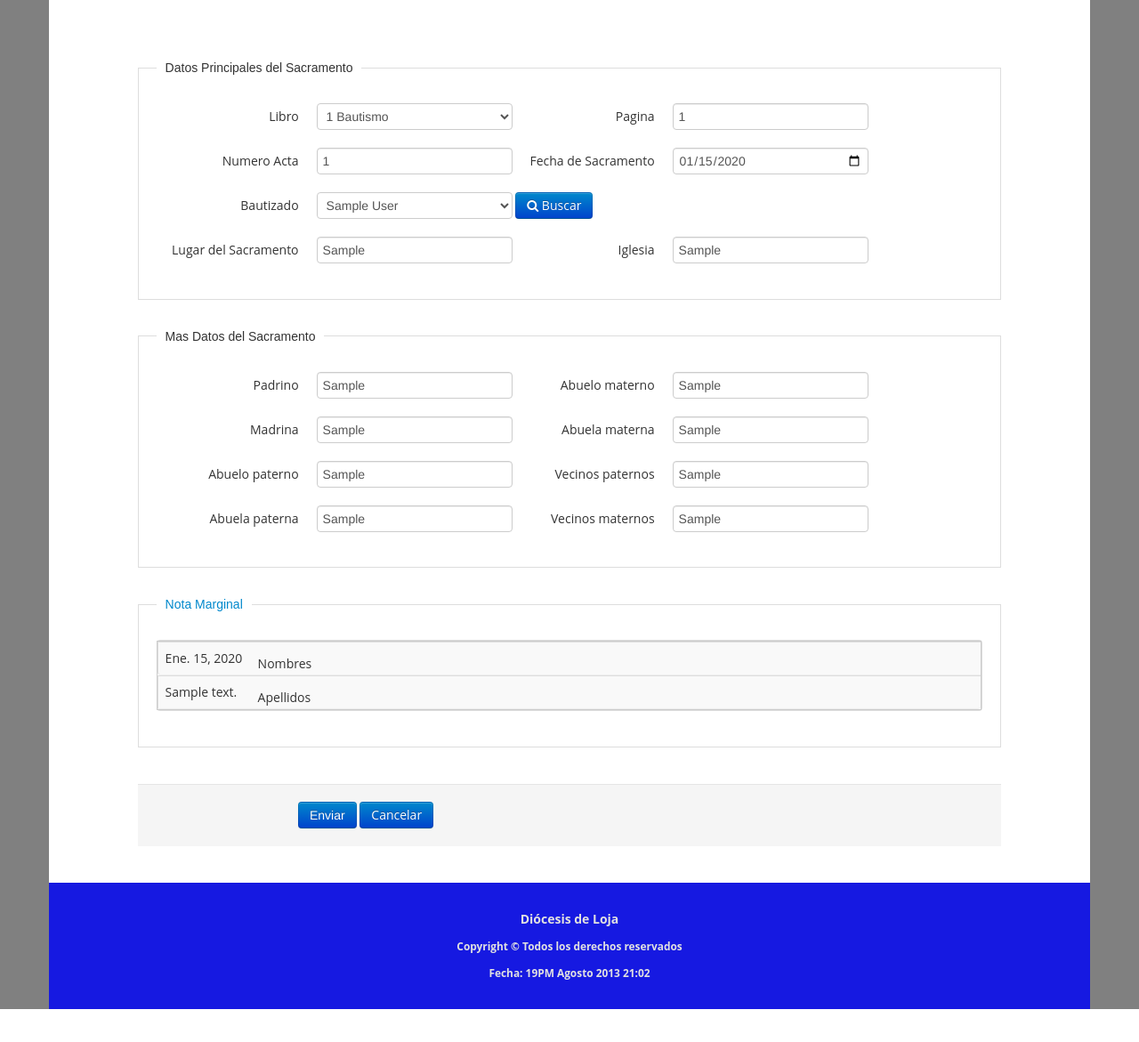
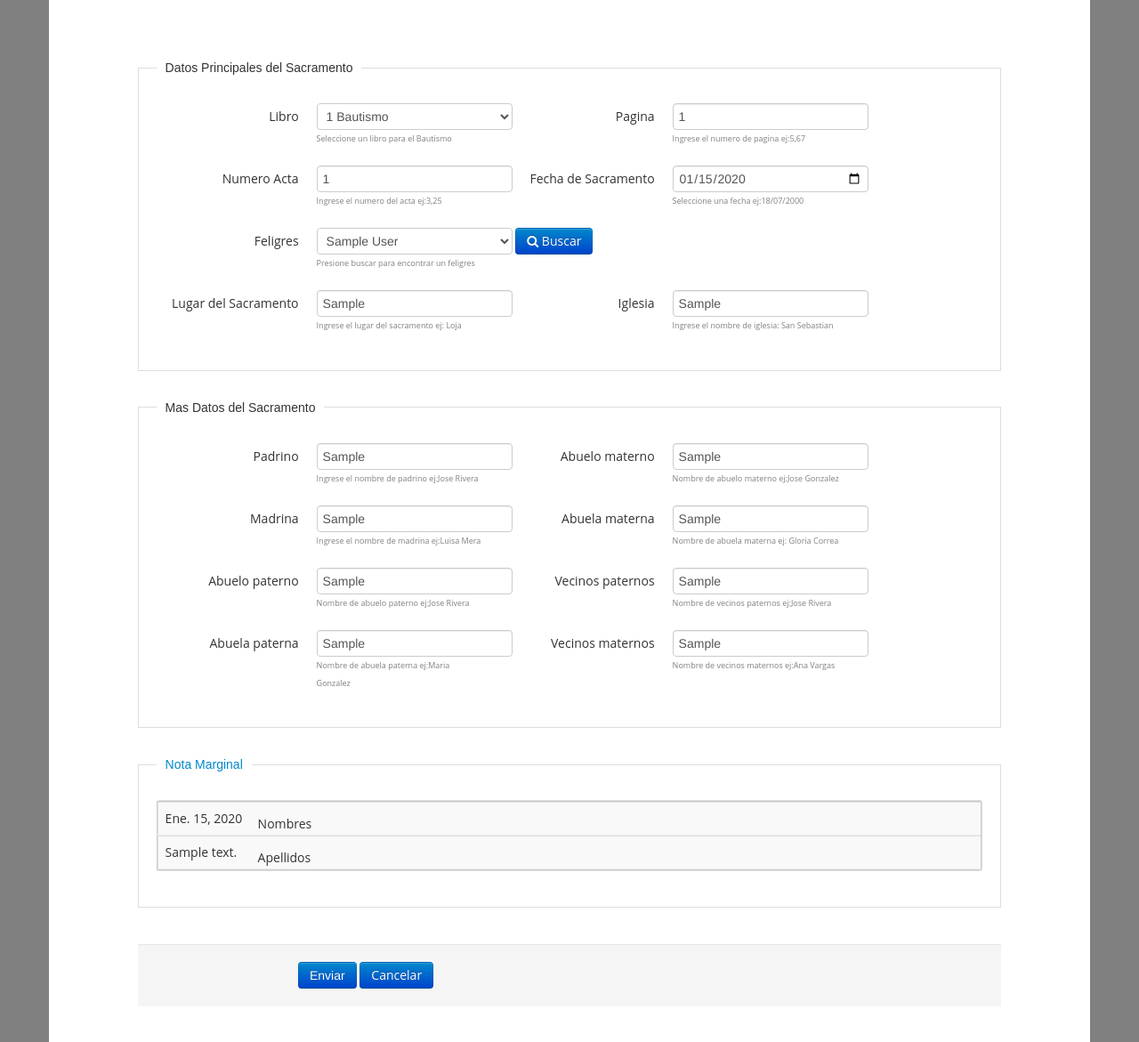
Before and after one commit to luchitoflores/ekklesia, a Django app: page /bautismo/1/ in a window 1280 px wide. Shown: the part 192-1363 px from the top of the page at 89% size. Before the commit the page ends 1326 px from the top, so only its background shows below. Run offline with Django 3.2, Linux system fonts and the light colour scheme; tables that the repository leaves empty hold one stand-in row (values such as "Sample post"); parts of the project's set-up code (start-up, migrations or seed data) failed here and were passed over; some libraries are stand-ins or nearby versions.

Commit message:
Help text para los sacramentos

```diff
--- a/sacramentos/forms.py
+++ b/sacramentos/forms.py
@@ -126,20 +126,114 @@ class LibroForm(ModelForm):
 	class Meta():
 		model=Libro
 
+
+
+class BautismoForm(ModelForm):
+	bautizado=forms.ModelChoiceField(help_text='Presione buscar para encontrar un feligres',label='Feligres',
+		queryset=PerfilUsuario.objects.todos(),	required=True,	empty_label='--- Seleccione ---',
+		widget=forms.Select(attrs={'required':''}))
+	pagina=forms.IntegerField(required=True,help_text='Ingrese el numero de pagina ej:5,67', label='Pagina',
+		widget=forms.TextInput(attrs={'required': ''}))
+	numero_acta=forms.IntegerField(help_text='Ingrese el numero del acta ej:3,25',required=True,
+		label='Numero Acta', widget=forms.TextInput(attrs={'required': ''}))
+	fecha_sacramento = forms.CharField(help_text='Seleccione una fecha ej:18/07/2000',required=True,label='Fecha de Sacramento',
+		widget=forms.TextInput(attrs={'required':'','data-date-format': 'dd/mm/yyyy',
+			'type':'date'}))
+	lugar_sacramento = forms.CharField(help_text='Ingrese el lugar del sacramento ej: Loja ',
+		required=True,label='Lugar del Sacramento',
+		widget=forms.TextInput(attrs={'required':''}))
+	iglesia = forms.CharField(help_text='Ingrese el nombre de iglesia: San Sebastian',required=True,label='Iglesia',
+		widget=forms.TextInput(attrs={'required':''}))
+	libro=forms.ModelChoiceField(help_text='Seleccione un libro para el Bautismo',
+		empty_label=None,label='Libro',
+		queryset=Libro.objects.filter( tipo_libro='Bautismo',estado='Abierto'))
+	class Meta():
+		model=Bautismo
+		fields=('numero_acta','pagina','bautizado','libro','fecha_sacramento',
+			'lugar_sacramento','padrino','madrina',
+			'iglesia', 'abuelo_paterno', 'abuela_paterna', 'abuelo_materno',
+			'abuela_materna','vecinos_paternos','vecinos_maternos')
+
+class EucaristiaForm(ModelForm):
+	feligres=forms.ModelChoiceField(queryset=PerfilUsuario.objects.todos(),required=True,
+	empty_label='--- Seleccione ---',widget=forms.Select(attrs={'required':''}),
+	help_text='Presione buscar para encontrar al feligres')
+	pagina=forms.IntegerField(required=True, label='Pagina',
+		widget=forms.TextInput(attrs={'required': ''}),
+		help_text='Ingrese el numero de pagina ej:5,67')
+	numero_acta=forms.IntegerField(required=True, label='Numero Acta',
+		widget=forms.TextInput(attrs={'required': ''}),
+		help_text='Ingrese el numero del acta ej:3,25')
+	fecha_sacramento = forms.CharField(required=True,label='Fecha de Sacramento',
+		widget=forms.TextInput(attrs={'required':'','data-date-format': 'dd/mm/yyyy',
+			'type':'date'}),help_text='Seleccione una fecha ej:18/07/2000')
+	lugar_sacramento = forms.CharField(required=True,label='Lugar del Sacramento',
+		widget=forms.TextInput(attrs={'required':''}),
+		help_text='Ingrese el lugar del sacramento ej: Loja ')
+	iglesia = forms.CharField(required=True,label='Iglesia',
+		widget=forms.TextInput(attrs={'required':''}),
+		help_text='Ingrese el nombre de iglesia: San Sebastian')
+	libro=forms.ModelChoiceField(empty_label=None,label='Libro',
+		queryset=Libro.objects.filter(tipo_libro='Eucaristia',estado='Abierto'),
+		help_text='Seleccione un libro para la Eucaristia')
+
+	class Meta():
+		model=Eucaristia
+		fields=('numero_acta','pagina','feligres','libro','fecha_sacramento',
+			'lugar_sacramento','padrino',
+			'madrina','iglesia')
+
+class ConfirmacionForm(ModelForm):
+	confirmado=forms.ModelChoiceField(queryset=PerfilUsuario.objects.todos(),
+		required=True,label='Feligres',
+	empty_label='--- Seleccione ---',widget=forms.Select(attrs={'required':''}),
+	help_text='Presione buscar para encontrar al feligres')
+	pagina=forms.IntegerField(required=True, label='Pagina',
+		widget=forms.TextInput(attrs={'required': ''}),
+		help_text='Ingrese el numero de pagina ej:5,67')
+	numero_acta=forms.IntegerField(required=True, label='Numero Acta',
+		widget=forms.TextInput(attrs={'required': ''}),
+		help_text='Ingrese el numero del acta ej:3,25')
+	fecha_sacramento = forms.CharField(required=True,label='Fecha de Sacramento',
+		widget=forms.TextInput(attrs={'required':'','data-date-format': 'dd/mm/yyyy',
+			'type':'date'}),help_text='Seleccione una fecha ej:18/07/2000')
+	lugar_sacramento = forms.CharField(required=True,label='Lugar del Sacramento',
+		widget=forms.TextInput(attrs={'required':''}),
+		help_text='Ingrese el lugar del sacramento ej: Loja ')
+	iglesia = forms.CharField(required=True,label='Iglesia',
+		widget=forms.TextInput(attrs={'required':''}),
+		help_text='Ingrese el nombre de iglesia: San Sebastian')
+	obispo = forms.CharField(required=True,label='Celebrante',
+		widget=forms.TextInput(attrs={'required':''}),
+		help_text='Nombre de Ministro ej: Ob Julio Parrilla')
+	libro=forms.ModelChoiceField(empty_label=None,label='Libro',
+		queryset=Libro.objects.filter(tipo_libro='Confirmacion',estado='Abierto'),
+		help_text='Seleccione un libro para la Confirmacion')
+	class Meta():
+		model=Confirmacion
+		fields=('numero_acta','pagina','confirmado','libro','fecha_sacramento',
+			'lugar_sacramento',
+			'padrino','madrina','obispo','iglesia')
+
+
 class MatrimonioForm(ModelForm):
 	pagina=forms.IntegerField(required=True, label='Pagina',
-		widget=forms.TextInput(attrs={'required': ''}))
+		widget=forms.TextInput(attrs={'required': ''}),
+		help_text='Ingrese el numero de pagina ej:5,67')
 	novio=forms.ModelChoiceField(queryset=PerfilUsuario.objects.male(),
 		required=True, empty_label='--- Seleccione ---',
-		widget=forms.Select(attrs={'required':''}))
+		widget=forms.Select(attrs={'required':''}),
+		help_text='Presione buscar para encontrar el novio')
 	novia=forms.ModelChoiceField(queryset=PerfilUsuario.objects.female(),
 		required=True, empty_label='--- Seleccione ---',
-		widget=forms.Select(attrs={'required':''}))
+		widget=forms.Select(attrs={'required':''}),
+		help_text='Presione buscar para encontrar la novia')
 	numero_acta=forms.IntegerField(required=True, label='Numero Acta',
-		widget=forms.TextInput(attrs={'required': ''}))
+		widget=forms.TextInput(attrs={'required': ''}),
+		help_text='Ingrese el numero del acta ej:3,25')
 	fecha_sacramento = forms.CharField(required=True,label='Fecha de Sacramento',
 		widget=forms.TextInput(attrs={'required':'','data-date-format': 'dd/mm/yyyy',
-			'type':'date'}))
+			'type':'date'}),help_text='Seleccione una fecha ej:18/07/2000')
 	lugar_sacramento = forms.CharField(required=True,label='Lugar del Sacramento',
 		widget=forms.TextInput(attrs={'required':''}))
 	iglesia = forms.CharField(required=True,label='Iglesia',
@@ -154,78 +248,6 @@ class MatrimonioForm(ModelForm):
 		model=Matrimonio
 		fields=('numero_acta','pagina','libro','fecha_sacramento','lugar_sacramento',
 			'padrino','madrina','iglesia','novio','novia','testigo_novio','testigo_novia')
-
-
-class BautismoForm(ModelForm):
-	bautizado=forms.ModelChoiceField(queryset=PerfilUsuario.objects.todos(),required=True,
-	empty_label='--- Seleccione ---',widget=forms.Select(attrs={'required':''}))
-	pagina=forms.IntegerField(required=True, label='Pagina',
-		widget=forms.TextInput(attrs={'required': ''}))
-	numero_acta=forms.IntegerField(required=True, label='Numero Acta',
-		widget=forms.TextInput(attrs={'required': ''}))
-	fecha_sacramento = forms.CharField(required=True,label='Fecha de Sacramento',
-		widget=forms.TextInput(attrs={'required':'','data-date-format': 'dd/mm/yyyy',
-			'type':'date'}))
-	lugar_sacramento = forms.CharField(required=True,label='Lugar del Sacramento',
-		widget=forms.TextInput(attrs={'required':''}))
-	iglesia = forms.CharField(required=True,label='Iglesia',
-		widget=forms.TextInput(attrs={'required':''}))
-	libro=forms.ModelChoiceField(empty_label=None,label='Libro',
-		queryset=Libro.objects.filter(tipo_libro='Bautismo',estado='Abierto'))
-	class Meta():
-		model=Bautismo
-		fields=('numero_acta','pagina','bautizado','libro','fecha_sacramento',
-			'lugar_sacramento','padrino','madrina',
-			'iglesia', 'abuelo_paterno', 'abuela_paterna', 'abuelo_materno',
-			'abuela_materna','vecinos_paternos','vecinos_maternos')
-
-class EucaristiaForm(ModelForm):
-	feligres=forms.ModelChoiceField(queryset=PerfilUsuario.objects.todos(),required=True,
-	empty_label='--- Seleccione ---',widget=forms.Select(attrs={'required':''}))
-	pagina=forms.IntegerField(required=True, label='Pagina',
-		widget=forms.TextInput(attrs={'required': ''}))
-	numero_acta=forms.IntegerField(required=True, label='Numero Acta',
-		widget=forms.TextInput(attrs={'required': ''}))
-	fecha_sacramento = forms.CharField(required=True,label='Fecha de Sacramento',
-		widget=forms.TextInput(attrs={'required':'','data-date-format': 'dd/mm/yyyy',
-			'type':'date'}))
-	lugar_sacramento = forms.CharField(required=True,label='Lugar del Sacramento',
-		widget=forms.TextInput(attrs={'required':''}))
-	iglesia = forms.CharField(required=True,label='Iglesia',
-		widget=forms.TextInput(attrs={'required':''}))
-	libro=forms.ModelChoiceField(empty_label=None,label='Libro',
-		queryset=Libro.objects.filter(tipo_libro='Eucaristia',estado='Abierto'))
-
-	class Meta():
-		model=Eucaristia
-		fields=('numero_acta','pagina','feligres','libro','fecha_sacramento',
-			'lugar_sacramento','padrino',
-			'madrina','iglesia')
-
-class ConfirmacionForm(ModelForm):
-	confirmado=forms.ModelChoiceField(queryset=PerfilUsuario.objects.todos(),required=True,
-	empty_label='--- Seleccione ---',widget=forms.Select(attrs={'required':''}))
-	pagina=forms.IntegerField(required=True, label='Pagina',
-		widget=forms.TextInput(attrs={'required': ''}))
-	numero_acta=forms.IntegerField(required=True, label='Numero Acta',
-		widget=forms.TextInput(attrs={'required': ''}))
-	fecha_sacramento = forms.CharField(required=True,label='Fecha de Sacramento',
-		widget=forms.TextInput(attrs={'required':'','data-date-format': 'dd/mm/yyyy',
-			'type':'date'}))
-	lugar_sacramento = forms.CharField(required=True,label='Lugar del Sacramento',
-		widget=forms.TextInput(attrs={'required':''}))
-	iglesia = forms.CharField(required=True,label='Iglesia',
-		widget=forms.TextInput(attrs={'required':''}))
-	obispo = forms.CharField(required=True,label='Celebrante',
-		widget=forms.TextInput(attrs={'required':''}))
-	libro=forms.ModelChoiceField(empty_label=None,label='Libro',
-		queryset=Libro.objects.filter(tipo_libro='Confirmacion',estado='Abierto'))
-	class Meta():
-		model=Confirmacion
-		fields=('numero_acta','pagina','confirmado','libro','fecha_sacramento',
-			'lugar_sacramento',
-			'padrino','madrina','obispo','iglesia')
-
 
 
 #Forms para Parroquia - Funcionando
--- a/sacramentos/templates/bautismo/bautismo_form.html
+++ b/sacramentos/templates/bautismo/bautismo_form.html
@@ -44,7 +44,12 @@ Agregar Bautismo
 							<label for="id_libro" class='control-label'>{{formBautismo.libro.label}}</label>
 							<div class='controls'>
 								{{formBautismo.libro}}
+
 							</div>
+							<div class="controls help-text">
+									{{formBautismo.libro.help_text}}
+							</div>
+
 						</div>
 					</div>
 					<div class="span4">
@@ -53,6 +58,10 @@ Agregar Bautismo
 							<div class='controls'>
 								{{formBautismo.pagina}}
 							</div>
+							<div class="controls help-text">
+								{{formBautismo.pagina.help_text}}
+							</div>
+
 						</div>
 					</div>
 					<div class="span4">
@@ -60,6 +69,9 @@ Agregar Bautismo
 							<label for="id_numero_acta" class='control-label'>{{formBautismo.numero_acta.label}}</label>
 							<div class='controls'>
 								{{formBautismo.numero_acta}}
+							</div>
+							<div class="controls help-text">
+								{{formBautismo.numero_acta.help_text}}
 							</div>
 						</div>
 
@@ -70,7 +82,10 @@ Agregar Bautismo
 							<div class='controls'>
 								{{formBautismo.fecha_sacramento}}
 							</div>
+							<div class="controls help-text">
+								{{formBautismo.fecha_sacramento.help_text}}</div>
 						</div>
+
 					</div>
 					<div class="span8">
 						<div class='control-group'>
@@ -79,6 +94,8 @@ Agregar Bautismo
 								{{formBautismo.bautizado}}
 								<a href="#id_buscar_padre" class='btn btn-primary' data-toggle='modal'><i class='icon-search'></i> Buscar</a>
 							</div>
+							<div class="controls help-text">
+								{{formBautismo.bautizado.help_text}}</div>
 						</div>
 					</div>
 					<div class="span4">
@@ -87,74 +104,101 @@ Agregar Bautismo
 							<div class='controls'>
 								{{formBautismo.lugar_sacramento}}
 							</div>
+							<div class="controls help-text">
+								{{formBautismo.lugar_sacramento.help_text}}</div>
 						</div>
 					</div>
 					<div class="span4">
 						<div class='control-group'>
-							<label for="id_iglesia" class='control-label'>{{formBautismo.iglesia.label}}</label>
+							<label for="id_iglesia" class='control-label'>
+								{{formBautismo.iglesia.label}}</label>
 							<div class='controls'>
 								{{formBautismo.iglesia}}
 							</div>
+							<div class="controls help-text">
+								{{formBautismo.iglesia.help_text}}</div>
 						</div>
 					</div>
 				</div>
+			</fieldset>
 
-
-
-			</fieldset>
 			<fieldset class='scheduler-border'>
 				<legend class='scheduler-border'>Mas Datos del Sacramento</legend>
 				<div class="row">
 					<div class='span4'>
 						<div class='control-group'>
-							<label for="id_padrino" class='control-label'>{{formBautismo.padrino.label}}</label>
+							<label for="id_padrino" class='control-label'>
+								{{formBautismo.padrino.label}}</label>
 							<div class='controls'>
 								{{formBautismo.padrino}}
 							</div>
+							<div class="controls help-text">
+								{{formBautismo.padrino.help_text}}</div>
 						</div>
 						<div class='control-group'>
-							<label for="id_madrina" class='control-label'>{{formBautismo.madrina.label}}</label>
+							<label for="id_madrina" class='control-label'>
+								{{formBautismo.madrina.label}}</label>
 							<div class='controls'>
 								{{formBautismo.madrina}}
 							</div>
+							<div class="controls help-text">
+								{{formBautismo.madrina.help_text}}</div>
 						</div>
 						<div class='control-group'>
-							<label for="id_abuelo_paterno" class='control-label'>{{formBautismo.abuelo_paterno.label}}</label>
+							<label for="id_abuelo_paterno" class='control-label'>
+								{{formBautismo.abuelo_paterno.label}}</label>
 							<div class='controls'>
 								{{formBautismo.abuelo_paterno}}
 							</div>
+							<div class="controls help-text">
+								{{formBautismo.abuelo_paterno.help_text}}</div>
 						</div>
 						<div class='control-group'>
-							<label for="id_abuela_paterna" class='control-label'>{{formBautismo.abuela_paterna.label}}</label>
+							<label for="id_abuela_paterna" class='control-label'>
+								{{formBautismo.abuela_paterna.label}}</label>
 							<div class='controls'>
 								{{formBautismo.abuela_paterna}}
 							</div>
+							<div class="controls help-text">
+								{{formBautismo.abuela_paterna.help_text}}</div>
 						</div>
 					</div>
 					<div class="span4">
 						<div class='control-group'>
-							<label for="id_abuelo_materno" class='control-label'>{{formBautismo.abuelo_materno.label}}</label>
+							<label for="id_abuelo_materno" class='control-label'>
+								{{formBautismo.abuelo_materno.label}}</label>
 							<div class='controls'>
 								{{formBautismo.abuelo_materno}}
 							</div>
+							<div class="controls help-text">
+								{{formBautismo.abuelo_materno.help_text}}</div>
 						</div>
 						<div class='control-group'>
-							<label for="id_abuela_materna" class='control-label'>{{formBautismo.abuela_materna.label}}</label>
+							<label for="id_abuela_materna" class='control-label'>
+								{{formBautismo.abuela_materna.label}}</label>
 							<div class='controls'>
 								{{formBautismo.abuela_materna}}
 							</div>
+							<div class="controls help-text">
+								{{formBautismo.abuela_materna.help_text}}</div>
 						</div>
 						<div class='control-group'>
-							<label for="id_vecinos_paternos" class='control-label'>{{formBautismo.vecinos_paternos.label}}</label>
+							<label for="id_vecinos_paternos" class='control-label'>
+								{{formBautismo.vecinos_paternos.label}}</label>
 							<div class='controls'>
 								{{formBautismo.vecinos_paternos}}
 							</div>
+							<div class="controls help-text">
+								{{formBautismo.vecinos_paternos.help_text}}</div>
 						</div>
 						<div class='control-group'>
-							<label for="id_vecinos_maternos" class='control-label'>{{formBautismo.vecinos_maternos.label}}</label>
+							<label for="id_vecinos_maternos" class='control-label'>
+								{{formBautismo.vecinos_maternos.label}}</label>
 							<div class='controls'>
 								{{formBautismo.vecinos_maternos}}
 							</div>
+							<div class="controls help-text">
+								{{formBautismo.vecinos_maternos.help_text}}</div>
 						</div>
 
 					</div>
@@ -196,7 +240,9 @@ Agregar Bautismo
 <!--Modal para crear Notas Marginales -->
 <div id="id_crear_nota" class="modal hide fade">
 	<div class="modal-header">
-		<button type="button" class="close" data-dismiss="modal" aria-hidden="true"></button>
+		<button type="button" class="close" data-dismiss="modal" aria-hidden="true">
+
+		</button>
 		<h3>Crear Nota Marginal</h3>
 	</div>
 	<div class="modal-body">
--- a/sacramentos/templates/libro/libro_form.html
+++ b/sacramentos/templates/libro/libro_form.html
@@ -33,9 +33,9 @@ Agregar Libro
 				{{f}}
 			</div>
 			{% endif %}
-			<div id='prueba' class="controls help-text" >
+			<div class="controls help-text" >
 				{{f.help_text}}
-				<span class="errors">
+				<span class="errors" style='color: red'>
 					{{f.errors}}
 				</span>
 			</div>
--- a/sacramentos/templates/nota_marginal/nota_marginal.html
+++ b/sacramentos/templates/nota_marginal/nota_marginal.html
@@ -3,6 +3,6 @@
 <div class="control-group">
 	<label class="control-label">{{f.label}}</label>
 	<div class="controls">{{f}}</div>
-	<div class="controls">{{f.help_text}}</div>
+	<div class="controls help_text">{{f.help_text}}</div>
 </div>
 {%endfor%}
--- a/static/css/mycss.css
+++ b/static/css/mycss.css
@@ -11,6 +11,10 @@ h2{
 	font-family: 'Viga', sans-serif;
 }
 
+.help-text {
+	font-size: 9px;
+	color: #808080;
+}
 /*fieldset.scheduler-border {
 	border: 1px solid #DDD;
 	padding: 0 1.4em 1.4em 1.4em;
--- a/static/js/sacramentos.js
+++ b/static/js/sacramentos.js
@@ -211,6 +211,11 @@ function cargar_tabla_usuarios_en_modal(){
 			tablas_busqueda_ajax("#id_table_busqueda_usuarios", columnas, data.perfiles);
 			var map = almacenar_busqueda_en_map(data.perfiles);
 			devolver_campos_de_lista(map,'#id_padre','#id_madre');
+			devolver_campos_de_lista(map,'#id_novio','#id_novia');
+			devolver_campos_a_sacramento(map,'#id_bautizado');
+			devolver_campos_a_sacramento(map,'#id_feligres');
+			devolver_campos_a_sacramento(map,'#id_confirmado');
+
 
 		});
 	});
@@ -226,7 +231,8 @@ function almacenar_busqueda_en_map(lista){
 }
 
 
-
+// Funcion para buscar y asignar usuarios a Matrimonio
+// todavia no vale para aignar padre y madre
 function devolver_campos_de_lista(map,id_male,id_female){
 	$('a#id_click').on('click', function(e){
 		// alert('estoy aqui');
@@ -234,9 +240,6 @@ function devolver_campos_de_lista(map,id_male,id_female){
 		$("#id_buscar_padre").modal('hide');
 		var id =  $(this).parents('tr').attr('id');
 		var objeto = map[id];
-		alert('Estoy aqui den sexo')
-		// console.log("Sexo 1"+objeto.sexo);
-
 		if(objeto.sexo =='m'){
 			$(id_male+' option').remove();
 			$(id_male).append('<option value='+objeto.id+'>'+ objeto.nombres+'</option>')
@@ -267,19 +270,20 @@ function devolver_campos_de_lista(map,id_male,id_female){
 // 	});
 // }
 
+// Funcion para buscar y asignar usuarios a Bautismo,Feligres,
+// Confirmacion
+function devolver_campos_a_sacramento(map,id_feligres){
+	$('a#id_click').on('click', function(e){
+		// alert('estoy aqui');
+		e.preventDefault();
+		$("#id_buscar_padre").modal('hide');
+		var id =  $(this).parents('tr').attr('id');
+		var objeto = map[id];
+		$(id_feligres+' option').remove();
+		$(id_feligres).append('<option value='+objeto.id+'>'+ objeto.nombres + " " + objeto.apellidos+'</option>')
 
-// function devolver_campos_a_sacramento(map,id_feligres){
-// 	$('a#id_click').on('click', function(e){
-// 		// alert('estoy aqui');
-// 		e.preventDefault();
-// 		$("#id_buscar_padre").modal('hide');
-// 		var id =  $(this).parents('tr').attr('id');
-// 		var objeto = map[id];
-// 		$(id_feligres+' option').remove();
-// 		$(id_feligres).append('<option value='+objeto.id+'>'+ objeto.nombres + " " + objeto.apellidos+'</option>')
-
-// 	});
-// }
+	});
+}
 
 
 function asignar_padre(){
```
Also changed, not shown: sacramentos/models.py (+59 -34 lines), sacramentos/templates/confirmacion/confirmacion_form.html (+20 -9 lines), sacramentos/templates/eucaristia/eucaristia_form.html (+30 -11 lines), sacramentos/templates/matrimonio/matrimonio_form.html (+25 -0 lines), 2 other files.
